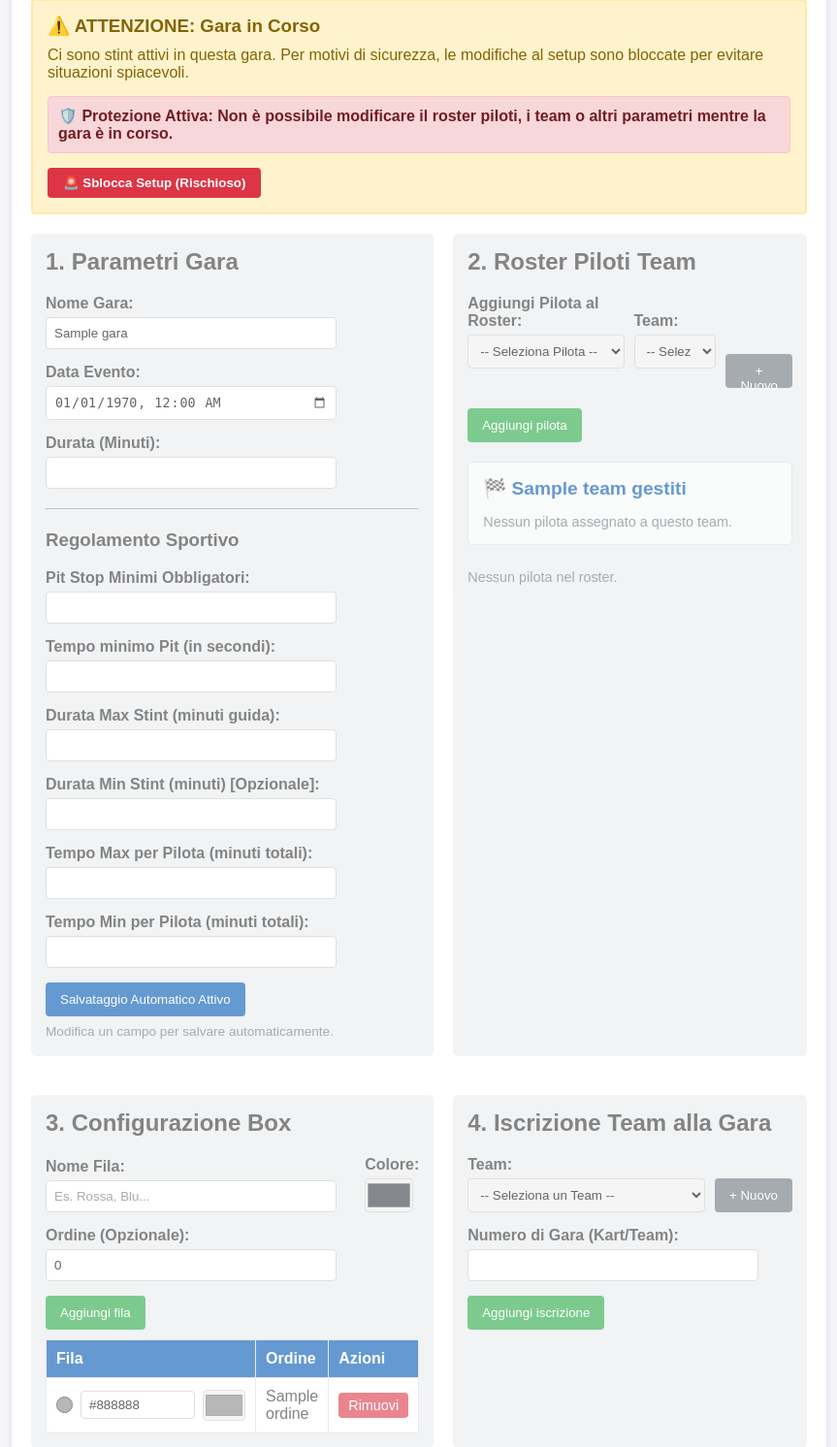
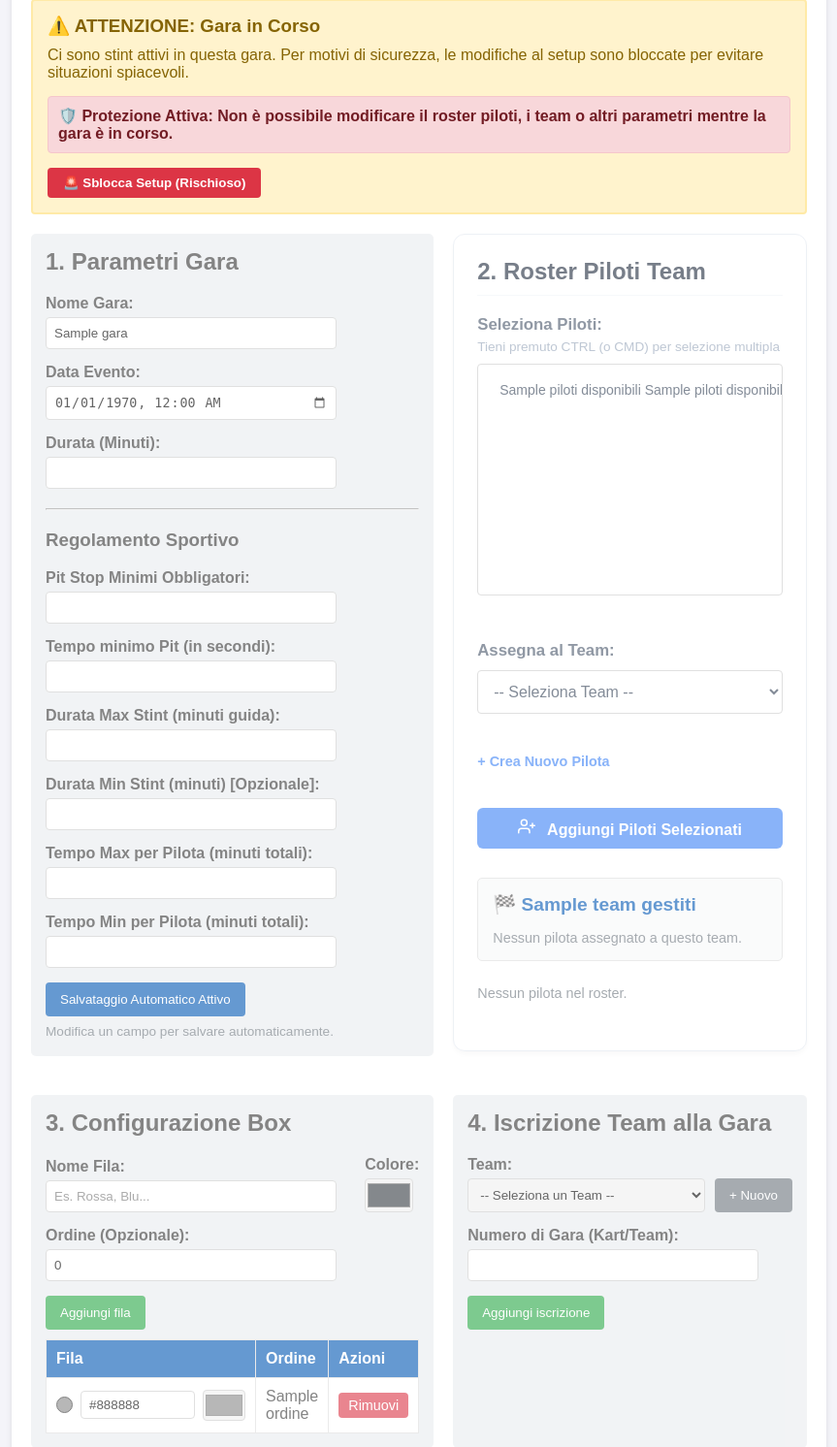
Before and after one commit to zupeppe/GestioneGareSWS, a PHP site: template app/Views/gare/setup.php in a window 1280 px wide. Shown: the part 154-1646 px from the top of the page at 97% size, without its empty margins (208-1071 px from the left). Run offline with PHP 8.4, Linux system fonts and the light colour scheme; the template is opened without the code that fills it: most values are stand-ins (such as "Sample title", 1, 10 or a date in 2020); data that the repository does not hold is empty; some libraries are stand-ins or nearby versions.

Commit message:
correzione bug 1.1

```diff
--- a/app/Views/gare/setup.php
+++ b/app/Views/gare/setup.php
@@ -25,6 +25,44 @@
         .autosave-status { font-size: 0.85em; color: #6c757d; margin-top: 8px; min-height: 18px; }
         .autosave-status.success { color: #198754; }
         .autosave-status.error { color: #dc3545; }
+
+        /* Stili moderni per Setup Piloti */
+        .modern-form-card {
+            background: #ffffff;
+            border: 1px solid #e2e8f0;
+            border-radius: 12px;
+            padding: 24px;
+            box-shadow: 0 4px 6px -1px rgba(0, 0, 0, 0.05);
+            margin-bottom: 25px;
+        }
+        .modern-form-card h2 { margin-top: 0; color: #1e293b; font-size: 1.5rem; margin-bottom: 20px; border-bottom: 1px solid #f1f5f9; padding-bottom: 10px; }
+        .modern-multiselect {
+            width: 100%;
+            border: 2px solid #e2e8f0;
+            border-radius: 8px;
+            padding: 8px;
+            background: #ffffff;
+            font-family: inherit;
+            color: #334155;
+            outline: none;
+            transition: border-color 0.2s, box-shadow 0.2s;
+            scrollbar-width: thin;
+        }
+        .modern-multiselect:focus { border-color: #3b82f6; box-shadow: 0 0 0 3px rgba(59, 130, 246, 0.15); }
+        .modern-multiselect option {
+            padding: 10px 14px; margin-bottom: 4px; border-radius: 6px; cursor: pointer; transition: all 0.15s ease; font-size: 14px;
+        }
+        .modern-multiselect option:hover { background-color: #f1f5f9; }
+        .modern-multiselect option:checked {
+            background: #eff6ff !important;
+            color: #1d4ed8;
+            font-weight: 600;
+        }
+        .modern-btn-primary {
+            background-color: #3b82f6; color: white; padding: 10px 20px; border: none; border-radius: 6px;
+            font-weight: 600; cursor: pointer; transition: background-color 0.2s; width: 100%; margin-top: 15px; font-size: 1rem;
+        }
+        .modern-btn-primary:hover { background-color: #2563eb; }
     </style>
 </head>
 <body>
@@ -141,15 +179,15 @@
             </div>
 
             <!-- SEZIONE 2: Roster Piloti Team -->
-            <div class="form-section avviso-gara-corso" style="<?php echo $haStintAttivi ? 'opacity: 0.6; pointer-events: none;' : ''; ?>">
+            <div class="modern-form-card avviso-gara-corso" style="<?php echo $haStintAttivi ? 'opacity: 0.6; pointer-events: none;' : ''; ?>">
                 <h2>2. Roster Piloti Team</h2>
                 <form action="<?php echo BASE_URL; ?>/gare/aggiungiPilotaGara" method="POST" id="form-aggiungi-pilota">
                     <input type="hidden" name="gara_id" value="<?php echo $gara['id']; ?>">
-                    <div class="form-group" style="display: flex; align-items: flex-end; gap: 10px;">
-                        <div style="flex-grow: 1;">
-                            <label for="pilota_id">Aggiungi Pilota al Roster:</label>
-                            <select id="pilota_id" name="pilota_id" required>
-                                <option value="">-- Seleziona Pilota --</option>
+                    <div class="form-group" style="display: flex; gap: 20px; flex-wrap: wrap; margin-bottom: 0;">
+                        <div style="flex: 2; min-width: 250px;">
+                            <label for="pilota_id" style="color: #475569; font-size: 1.05rem;">Seleziona Piloti:</label>
+                            <div style="font-size: 0.85em; color: #94a3b8; margin-bottom: 10px;">Tieni premuto CTRL (o CMD) per selezione multipla</div>
+                            <select id="pilota_id" name="piloti_ids[]" required multiple size="6" class="modern-multiselect" style="max-width: 100%;">
                                 <?php foreach ($pilotiDisponibili as $pilota): ?>
                                     <option value="<?php echo $pilota['id']; ?>">
                                         <?php echo htmlspecialchars($pilota['cognome'] . ' ' . $pilota['nome']); ?>
@@ -158,9 +196,10 @@
                             </select>
                             <div class="autosave-status" id="autosave-piloti-status"></div>
                         </div>
-                        <div>
-                            <label for="team_id_pilota">Team:</label>
-                            <select id="team_id_pilota" name="team_id" required>
+                        <div style="flex: 1; min-width: 200px; display: flex; flex-direction: column;">
+                            <div style="margin-bottom: 20px;">
+                                <label for="team_id_pilota" style="color: #475569; font-size: 1.05rem; margin-bottom: 10px; display: block;">Assegna al Team:</label>
+                                <select id="team_id_pilota" name="team_id" required class="modern-multiselect" style="height: auto; max-width: 100%; padding: 12px; font-size: 1rem;">
                                     <option value="">-- Seleziona Team --</option>
                                     <?php foreach ($teamGestiti as $team): ?>
                                         <option value="<?php echo $team['team_id']; ?>">
@@ -169,16 +208,21 @@
                                     <?php endforeach; ?>
                                 </select>
                                 <div class="autosave-status" id="autosave-team-status"></div>
+                                <button type="button" onclick="openModal('modal-nuovo-pilota')" style="background:none; border:none; color:#3b82f6; cursor:pointer; padding:5px 0; font-weight:600; font-size: 0.9em; margin-top: 10px; text-align: left;">+ Crea Nuovo Pilota</button>
                             </div>
-                        <div>
-                            <button type="button" class="btn btn-secondary" onclick="openModal('modal-nuovo-pilota')" style="background:#6c757d; height: 35px; line-height: 15px;">+ Nuovo</button>
+
+                            <div style="margin-top: auto;">
+                                <button type="button" class="modern-btn-primary" id="btn-aggiungi-roster-pilota">
+                                    <svg xmlns="http://www.w3.org/2000/svg" width="18" height="18" viewBox="0 0 24 24" fill="none" stroke="currentColor" stroke-width="2" stroke-linecap="round" stroke-linejoin="round" style="margin-right: 8px;"><path d="M16 21v-2a4 4 0 0 0-4-4H5a4 4 0 0 0-4 4v2"></path><circle cx="8.5" cy="7" r="4"></circle><line x1="20" y1="8" x2="20" y2="14"></line><line x1="23" y1="11" x2="17" y2="11"></line></svg>
+                                    Aggiungi Piloti Selezionati
+                                </button>
                             </div>
                         </div>
-                    <button type="button" class="btn" id="btn-aggiungi-roster-pilota">Aggiungi pilota</button>
+                    </div>
                 </form>
 
                 <!-- Visualizzazione Piloti per Team -->
-                <div id="roster-per-team" style="margin-top: 20px;">
+                <div id="roster-per-team" style="margin-top: 30px;">
                     <?php include BASE_PATH . '/app/Views/gare/_roster_team.php'; ?>
                 </div>
             </div>
--- a/public/js/gare-setup.js
+++ b/public/js/gare-setup.js
@@ -277,27 +277,16 @@
             });
 
             console.log('Response aggiunta pilota:', response);
-            const pilota = response.data;
-            if (!pilota || !pilota.id) {
-                console.error('Dati pilota non validi:', pilota);
-                return;
-            }
-
-            console.log('Pilota aggiunto con successo:', pilota);
+            console.log('Piloti aggiunti con successo');
 
             // Aggiorna dinamicamente le tabelle dei team
             console.log('Aggiornamento roster team...');
             ricaricaRosterTeam();
 
-            // Rimuovi il pilota dal select
+            // Rimuovi i piloti dal select
             const selectPilota = document.getElementById('pilota_id');
             if (selectPilota) {
-                const optionToRemove = selectPilota.querySelector(`option[value="${String(pilota.pilota_id)}"]`);
-                if (optionToRemove) {
-                    optionToRemove.remove();
-                    console.log('Pilota rimosso dal select');
-                }
-                selectPilota.value = '';
+                Array.from(selectPilota.selectedOptions).forEach(opt => opt.remove());
             }
 
             // Resetta il form
```
Also changed, not shown: app/Controllers/GareController.php (+31 -25 lines), app/Views/muretto/index.php (+9 -3 lines). Lines whose indentation alone changed are shown as unchanged.
